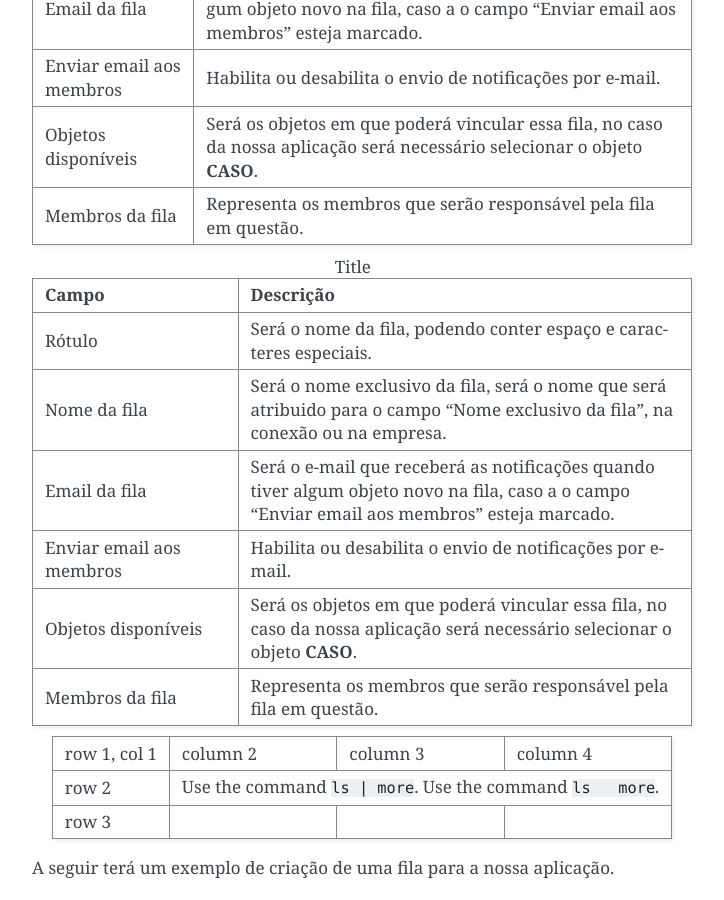
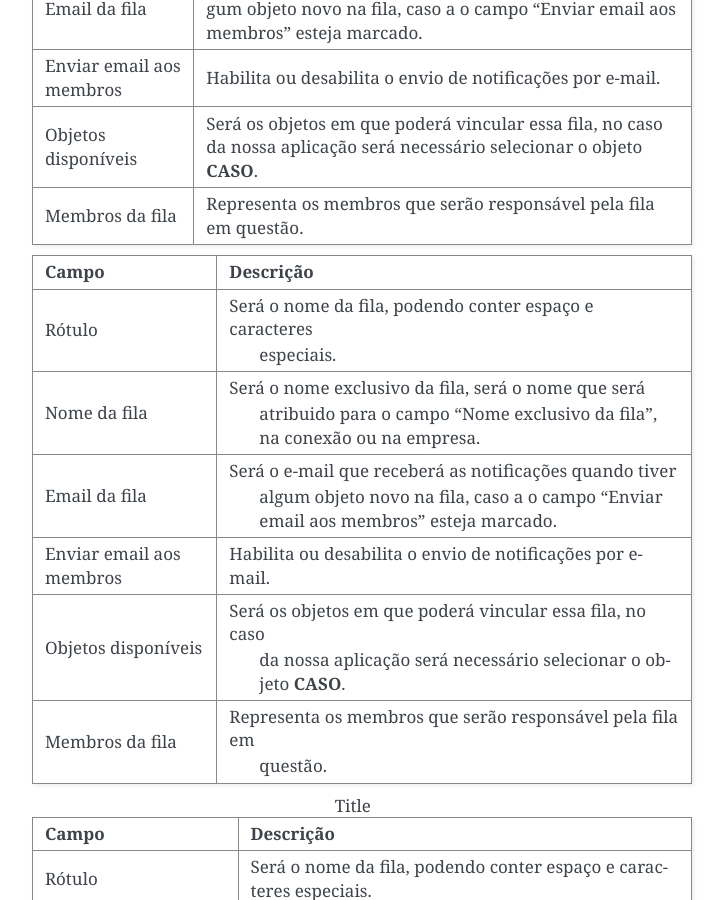
Before and after one commit to Inpulso-Tecnologia/RAConnectDOCFull, a Sphinx documentation site: the page built from docs/Funcional/fila.rst, in a window 1280 px wide and 900 px high, scrolled down 1452 px. Shown: the whole window, without its empty margins (388-1112 px from the left). Built offline with Sphinx 7.4.7, drawn with Linux system fonts in a browser that asks for light colours.

Commit message:
Atualização de tabela da FILA

```diff
--- a/docs/Funcional/fila.rst
+++ b/docs/Funcional/fila.rst
@@ -48,6 +48,25 @@
 Enviar email aos membros      Habilita ou desabilita o envio de notificações por e-mail.
 Objetos disponíveis			  Será os objetos em que poderá vincular essa fila, no caso da nossa aplicação será necessário selecionar o objeto **CASO**.
 Membros da fila 			  Representa os membros que serão responsável pela fila em questão.
+============================  ==========================================================
+
+
+============================  ==========================================================
+            Campo                                           Descrição
+============================  ==========================================================
+Rótulo						  Será o nome da fila, podendo conter espaço e caracteres
+							especiais.
+Nome da fila  				  Será o nome exclusivo da fila, será o nome que será
+							atribuido para o campo "Nome exclusivo da fila",
+							na conexão ou na empresa.
+Email da fila 				  Será o e-mail que receberá as notificações quando tiver
+							algum objeto novo na fila, caso a o campo
+							"Enviar email aos membros" esteja marcado.
+Enviar email aos membros      Habilita ou desabilita o envio de notificações por e-mail.
+Objetos disponíveis			  Será os objetos em que poderá vincular essa fila, no caso
+							da nossa aplicação será necessário selecionar o objeto **CASO**.
+Membros da fila 			  Representa os membros que serão responsável pela fila em
+							questão.
 ============================  ==========================================================
 
 .. list-table:: Title
```
